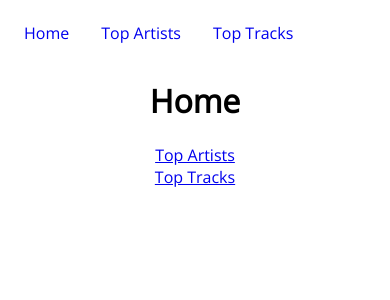
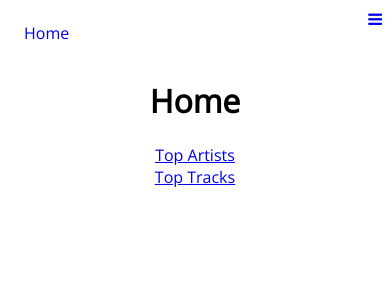
Before and after one commit to moahmed0987/tune-tracklist, a Flask app: page / in a window 390 px wide. Shown: the top 300 px of the page. Run offline with Flask 2, Linux system fonts and the light colour scheme.

Commit message:
cleaned up code, made sure page resizes well on mobile, nav-bar resized with hamburger icon

```diff
--- a/spotify_site/routes.py
+++ b/spotify_site/routes.py
@@ -1,12 +1,14 @@
+
 import time
 
 import secret_keys
 import spotipy
-from flask import Flask, redirect, render_template, request, session, url_for
+from flask import Flask, redirect, render_template, request, send_file, session, url_for
 from spotipy.oauth2 import SpotifyOAuth
 from time_periods import time_periods
 
 from spotify_site import app
+
 
 @app.route("/")
 @app.route("/home/")
@@ -22,15 +24,24 @@ def login():
 @app.route("/redirect/")
 def handle_redirect():
     oauth = create_oauth()
+    session.clear()
     code = request.args.get("code")
     session["token_data"] = oauth.get_access_token(code)
     return redirect(url_for("home"))
 
 @app.route("/artists/<time_period>/")
 def top_artists(time_period):
-    if time_period not in time_periods: return "Record not found", 400
+    if time_period not in time_periods:
+        return "Time period not found", 400
 
-    top_artists = call_api_top_artists(time_period=time_period)
+    token_data = get_token_data()
+    if not token_data:
+        print("User is not logged in")
+        return redirect(url_for("login"))
+
+    spotify_api_client = spotipy.Spotify(auth=token_data["access_token"])
+    top_artists = spotify_api_client.current_user_top_artists(limit=50, offset=0, time_range=time_period)["items"]
+
     return render_template("top_artists.html", title="Top Artists", top_artists=top_artists)
 
 @app.route("/artists/")
@@ -39,15 +50,29 @@ def top_artists_default():
 
 @app.route("/tracks/<time_period>/")
 def top_tracks(time_period):
-    if time_period not in time_periods: return "Record not found", 400
+    if time_period not in time_periods:
+        return "Time period not found", 400
 
-    top_tracks = call_api_top_tracks(time_period=time_period)
+    token_data = get_token_data()
+    if not token_data:
+        print("User is not logged in")
+        return redirect(url_for("login"))
+
+    spotify_api_client = spotipy.Spotify(auth=token_data["access_token"])
+    top_tracks = spotify_api_client.current_user_top_tracks(limit=50, offset=0, time_range=time_period)["items"]
+
     return render_template("top_tracks.html", title="Top Tracks", top_tracks=top_tracks)
-
 
 @app.route("/tracks/")
 def top_tracks_default():
     return redirect(url_for("top_tracks", time_period="long_term"))
+
+@app.route("/graphs")
+def graphs():
+    graph_data = [{"title":"Top Artists", "data":[3,3,3,15,15]}, {"title":"Top Tracks", "data":[1,2]}, {"title":"Top Artists", "data":[3,3,3,15,15]}, {"title":"Top Tracks", "data":[1,2]}, {"title":"Top Artists", "data":[3,3,3,15,15]}]
+    # graph_data = [[3,3,3,15,15], [1,2], [1,2,3], [1,2], [1,2,3]]
+    return render_template("graph.html", graph_data=graph_data)
+
 
 
 def create_oauth():
@@ -58,10 +83,10 @@ def create_oauth():
         scope="user-top-read"
     )
 
-def get_token_data():
-    token_data = session.get("token_data", None)
-    if token_data is None:
-        raise ValueError("Token data is None")
+def get_token_data(): # returns token data if already logged in , otherwise False - should be handled and redirected to url_for("login")
+    token_data = session.get("token_data", False)
+    if not token_data:
+        return False
     now = time.time()
     is_expired = token_data["expires_at"] - now < 60
     if is_expired:
@@ -69,24 +94,8 @@ def get_token_data():
         token_data = oauth.refresh_access_token(token_data["refresh_token"])
     return token_data
 
-def call_api_top_artists(time_period):
-    try:
-        token_data = get_token_data()
-    except ValueError:
-        print("User is not logged in")
-        return redirect(url_for("login"))
-    spotify_api_client = spotipy.Spotify(auth=token_data["access_token"])
-    top_artists = spotify_api_client.current_user_top_artists(limit=50, offset=0, time_range=time_period)["items"]
-
-    return top_artists
-
-def call_api_top_tracks(time_period):
-    try:
-        token_data = get_token_data()
-    except ValueError:
-        print("User is not logged in")
-        return redirect(url_for("login"))
-    spotify_api_client = spotipy.Spotify(auth=token_data["access_token"])
-    top_tracks = spotify_api_client.current_user_top_tracks(limit=50, offset=0, time_range=time_period)["items"]
-
-    return top_tracks
+@app.route("/clearsession")
+def clearsession():
+    session.clear()
+    session['token_data'] = None
+    return redirect("/home")
--- a/spotify_site/static/style.css
+++ b/spotify_site/static/style.css
@@ -1,10 +1,17 @@
 @import url('https://fonts.googleapis.com/css2?family=Open+Sans&display=swap');
+@import url('https://cdnjs.cloudflare.com/ajax/libs/font-awesome/4.7.0/css/font-awesome.min.css');
 body {
     font-family: 'Open Sans', sans-serif;
     text-align: center;
 }
+.base-nav{
+    display: flex;
+    justify-content: space-between;
+}
 
 .nav-bar {
+    display: flex;
+    flex-direction: row;
     list-style-type: none;
     margin: 0;
     padding: 0;
@@ -17,10 +24,26 @@ body {
 
 .nav-item-link {
     display: block;
-    text-align: center;
+    text-decoration: none;
+}
+
+.hamburger-icon {
+    display: none;
+
+}
+
+.btn {
     padding: 14px 16px;
-    text-decoration: none;
-    border-radius: 15px;
+}
+
+.btn:hover {
+    background-color: #aaa;
+    transition: background-color 250ms linear;
+}
+
+.time-period-selector {
+    display: flex;
+    justify-content: center;
 }
 
 .home-button-container {
@@ -28,9 +51,10 @@ body {
     flex-direction: column;
 }
 
-.top-data-img{
+.top-data-img {
     max-width: 100%;
 }
+
 .top-data-list {
     display: grid;
     max-width: 1000px;
@@ -51,4 +75,23 @@ body {
 .data-container {
     display: flex;
     justify-content: center;
+    margin: 1em;
 }
+
+@media screen and (max-width: 600px) {
+    .nav-bar .base-nav-item:not(:first-child) {
+        display: none;
+    }
+    .hamburger-icon {
+        float: right;
+        display: block;
+    }
+    .nav-bar.responsive {
+        display: flex;
+        flex-direction: column;
+        width: 100%;
+    }
+    .nav-bar.responsive .base-nav-item {
+        display: list-item;
+    }
+}
--- a/spotify_site/templates/base.html
+++ b/spotify_site/templates/base.html
@@ -3,8 +3,9 @@
 
 <head>
     <meta charset="UTF-8">
-    <title>{{ title }}</title>
+    <title>{{ title }}</title> <meta name="viewport" content="width=device-width, initial-scale=1.0">
     <link rel="stylesheet" href="{{ url_for('static', filename='style.css') }}">
+    <script src="{{ url_for('static', filename='script.js') }}" defer></script>
 </head>
 
 <body>
@@ -21,6 +22,11 @@
                 <a href="{{ url_for('top_tracks_default') }}" class="btn nav-item-link">Top Tracks</a>
             </li>
         </ul>
+        <li class="hamburger-icon">
+            <a href="javascript:void(0);" class="icon" onclick="myFunction()">
+                <i class="fa fa-bars"></i>
+            </a>
+        </li>
     </nav>
 
     <div class="content">
```
